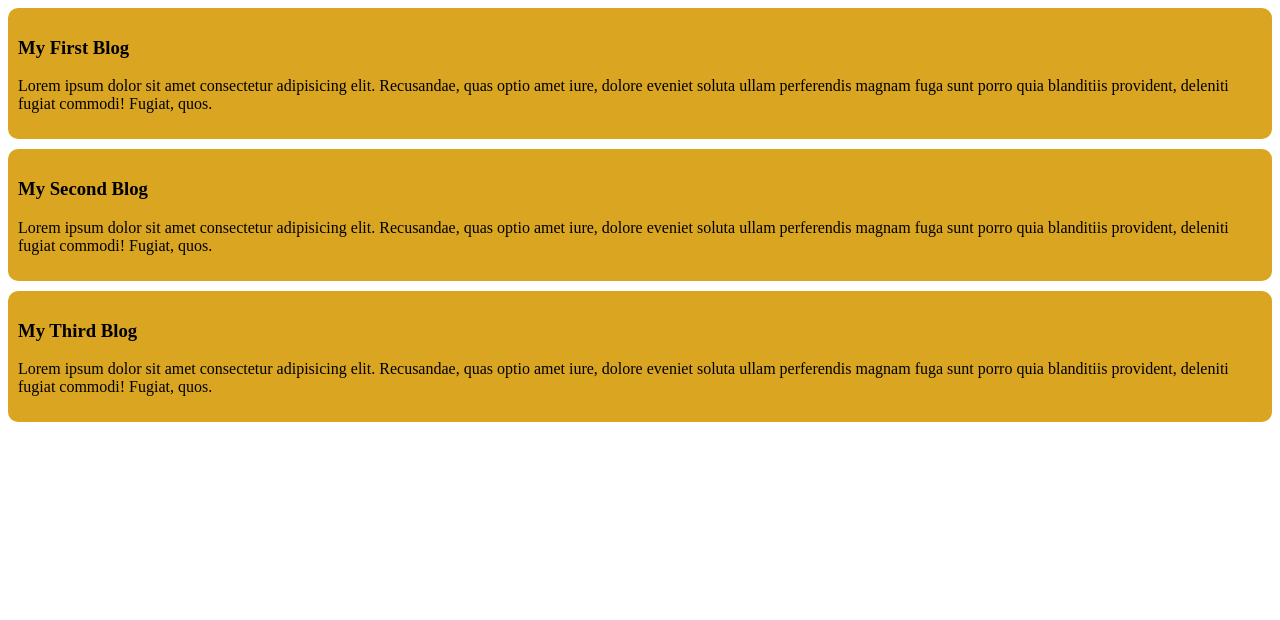
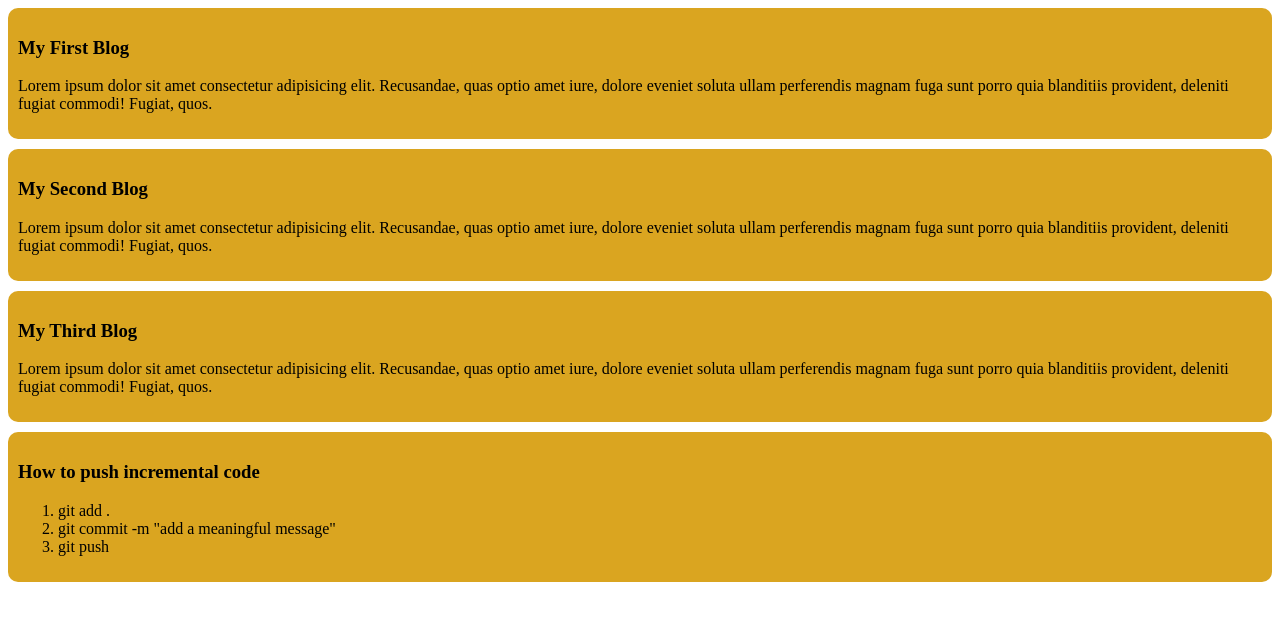
Before and after one commit to DressedHuman/my-simple-website, a plain HTML site: page index.html in a window 1280 px wide. Drawn offline with Linux system fonts and the light colour scheme.

Commit message:
added a list to push code

```diff
--- a/index.html
+++ b/index.html
@@ -19,5 +19,13 @@
         <h3>My Third Blog</h3>
         <p>Lorem ipsum dolor sit amet consectetur adipisicing elit. Recusandae, quas optio amet iure, dolore eveniet soluta ullam perferendis magnam fuga sunt porro quia blanditiis provident, deleniti fugiat commodi! Fugiat, quos.</p>
     </div>
+    <div>
+        <h3>How to push incremental code</h3>
+        <ol>
+            <li>git add .</li>
+            <li>git commit -m "add a meaningful message"</li>
+            <li>git push</li>
+        </ol>
+    </div>
 </body>
 </html>
```
